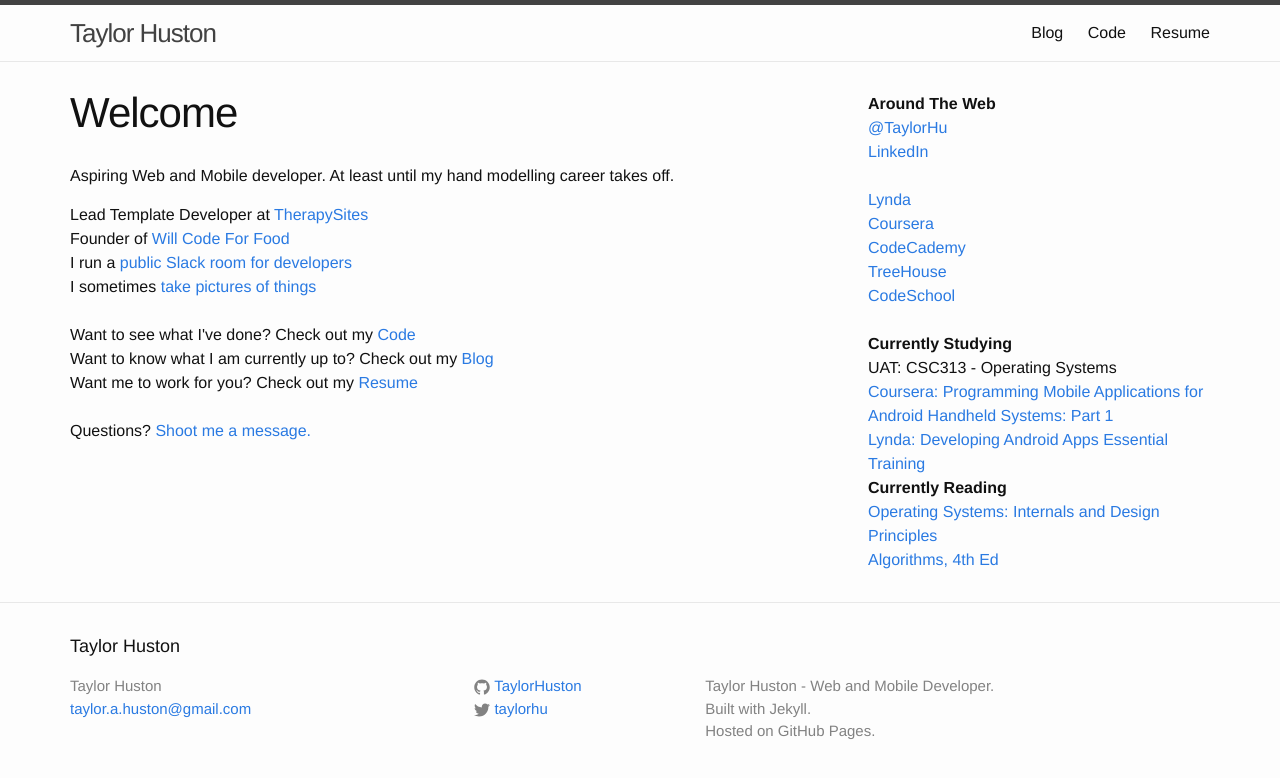
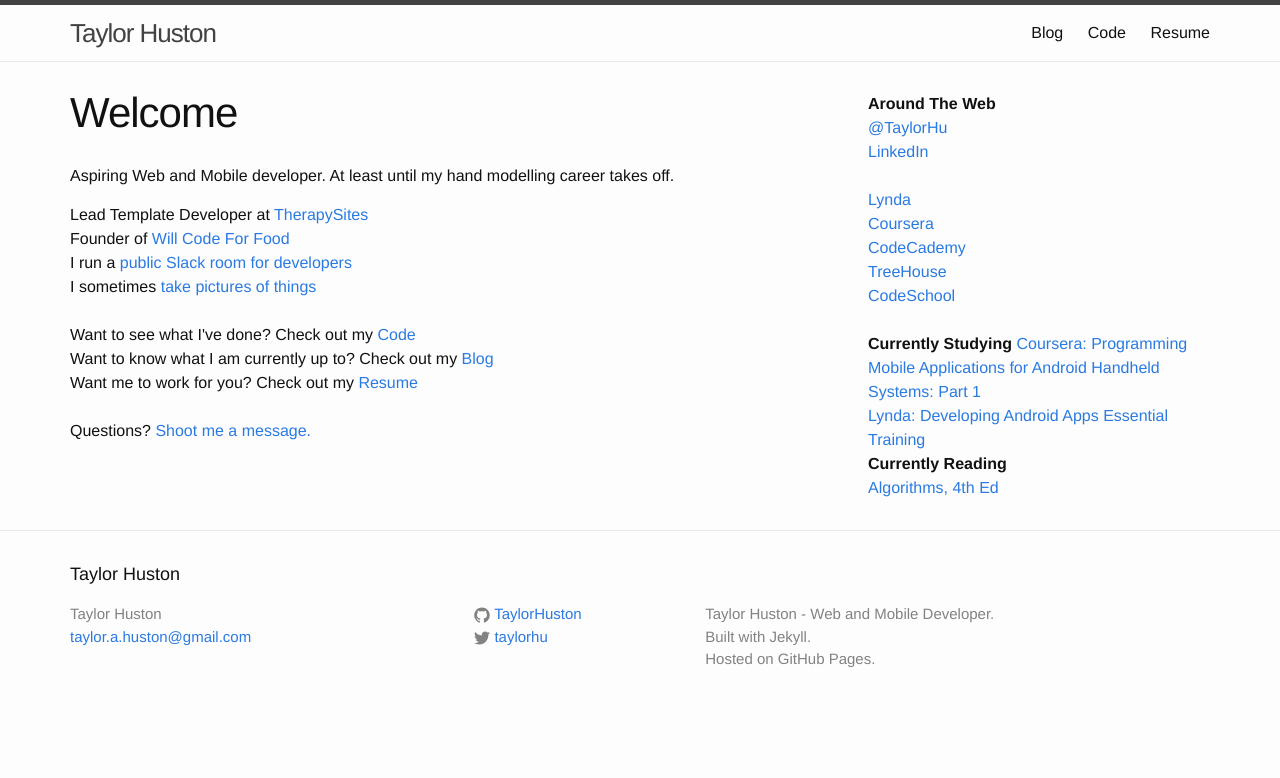
Before and after one commit to TaylorHuston/taylorhuston.github.io, a Jekyll site: the page built from index.html, in a window 1280 px wide. Shown: the top 778 px of the page. Built offline with Jekyll 4.4.1, drawn with Linux system fonts in a browser that asks for light colours.

Commit message:
Update Sidebar

```diff
--- a/_includes/sidebar.html
+++ b/_includes/sidebar.html
@@ -19,16 +19,12 @@
   <br />
   <br />
   <strong>Currently Studying</strong>
-  <br /> UAT: CSC313 - Operating Systems
-  <br />
   <a href="https://www.coursera.org/course/androidpart1" target="_blank">Coursera: Programming Mobile Applications for Android Handheld Systems: Part 1</a>
   <br />
   <a href="http://www.lynda.com/Android-tutorials/Developing-Android-Apps-Essential-Training-Revision-Q2-2015/369905-2.html" target="_blank">Lynda: Developing Android Apps Essential Training</a>
   <br />
   <strong>Currently Reading</strong>
   <br />
-  <a href="http://www.amazon.com/Operating-Systems-Internals-Principles-Edition/dp/0133805913" target="_blank">Operating Systems: Internals and Design Principles</a>
-  <br />
   <a href="http://algs4.cs.princeton.edu/home/" target="_blank">Algorithms, 4th Ed</a>
 
 
```
